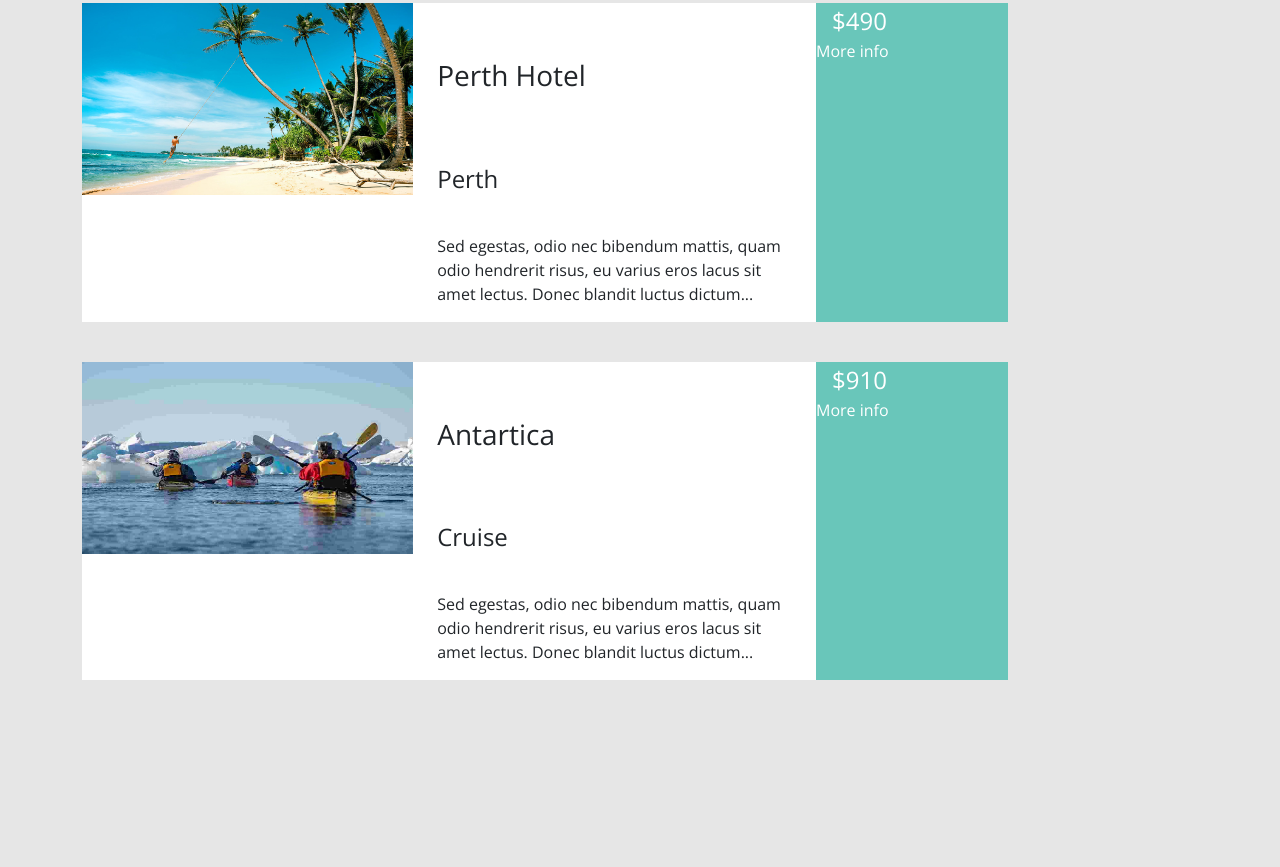
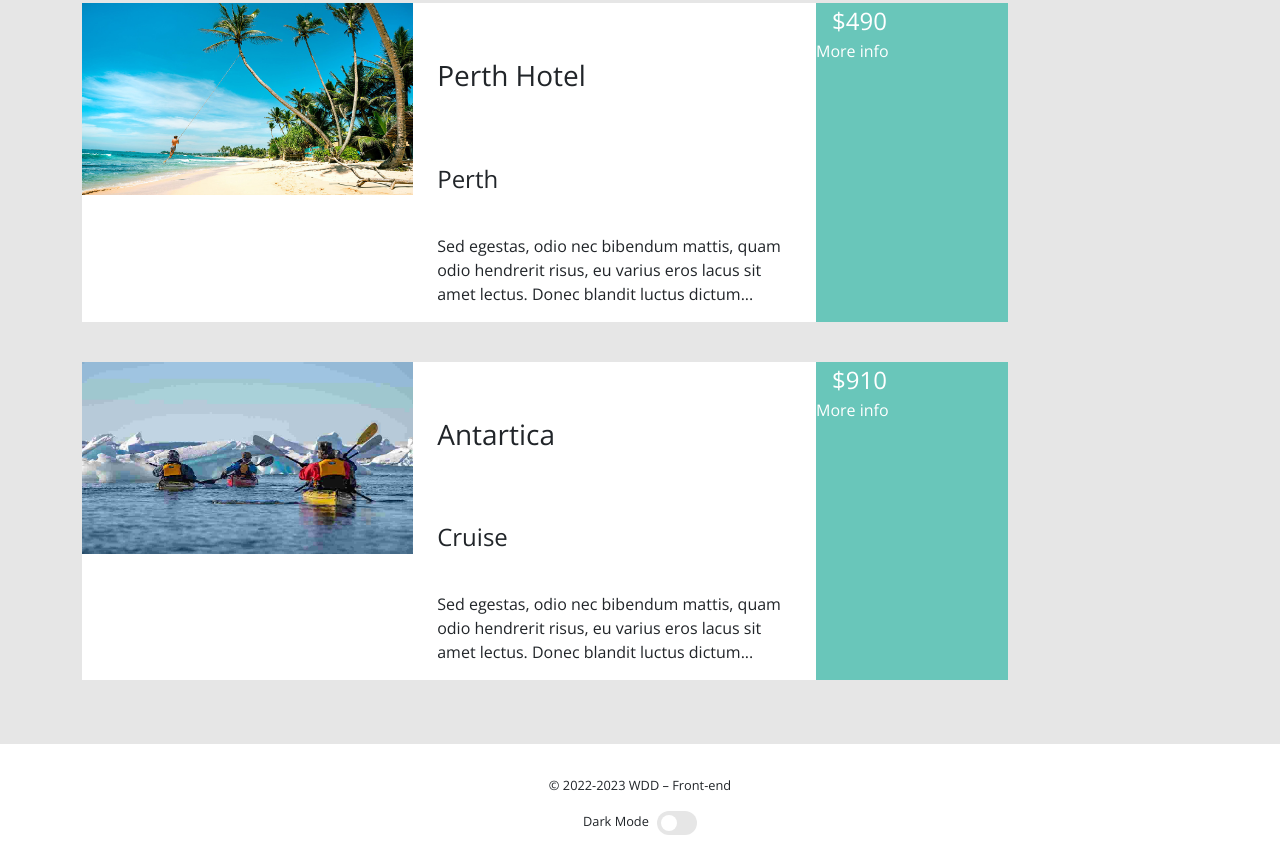
Before and after one commit to howest-WDD/2022-2023-fe-journey-UrsonVermeersch, a website: page index.html in a window 1280 px wide. Shown: the part 11022-11889 px from the top of the page. Before the commit the page ends 11742 px from the top, so only its background shows below. Drawn offline with nearby package versions, Linux system fonts and the light colour scheme; files that its build step writes are made by us from their sources; files whose address does not match are found by name; a web font is replaced by a local one.

Commit message:
toggle switch toegevoegd

```diff
--- a/index.html
+++ b/index.html
@@ -74,7 +74,7 @@
             </div>
         </section>
 
-        <section class="c-places" id="#places">
+        <section class="c-places">
             <div class="container-xl">
 
                 <!-- ROW 1 -->
@@ -575,7 +575,21 @@
         </div>
 
     </main>
-    <footer></footer>
+    <footer>
+        <div class="container">
+            <div class="row">
+                <div class="col-12 text-center">
+                    <p>&copy; 2022-2023 WDD – Front-end</p>
+                    <label class="c-toggle">
+                        Dark Mode
+                        <input type="checkbox" class="c-toggle__checkbox js-toggle">
+                        <span class="c-toggle__switch"></span>
+                    </label>
+                </div>
+            </div>
+        </div>
+    </footer>
+    <script src="node_modules/bootstrap/dist/js/bootstrap.bundle.min.js"></script>
 </body>
 
 </html>
--- /dev/null
+++ b/scss/_components.toggle.scss
@@ -0,0 +1,42 @@
+.c-toggle {
+    cursor: pointer;
+
+    &__switch {
+        width: 2.5rem;
+        height: 1.5rem;
+        border-radius: 1rem;
+        background-color: $color-base--light;
+        display: inline-block;
+        vertical-align: middle;
+        margin-left: .3rem;
+        position: relative;
+        transition: all .3s;
+
+        &::after{
+            content: "";
+            background-color: $color-light;
+            width: 1rem;
+            height: 1rem;
+            position: absolute;
+            top: .25rem;
+            left: .25rem;
+            border-radius: 50%;
+            transition: all .3s;
+        }
+    }
+
+    &__checkbox {
+        display: none;
+
+
+        //als het aangevinkt is
+        &:checked + .c-toggle__switch {
+            background-color: $color-accent;
+
+            &::after {
+                margin-left: 1rem;
+            }
+
+        }
+    }
+}
--- a/scss/_elements.scss
+++ b/scss/_elements.scss
@@ -56,3 +56,12 @@ header {
 section {
 	margin-bottom: 2.5rem;
 }
+
+footer {
+	background-color: $color-light;
+	//ruimte binnenin
+	padding: 2rem;
+	margin-top: 4rem;
+	font-size: .8rem;
+
+}
--- a/scss/styles.scss
+++ b/scss/styles.scss
@@ -11,3 +11,4 @@
 @import "components.places";
 @import "components.tabs";
 @import "components.destinations";
+@import "components.toggle";
```
